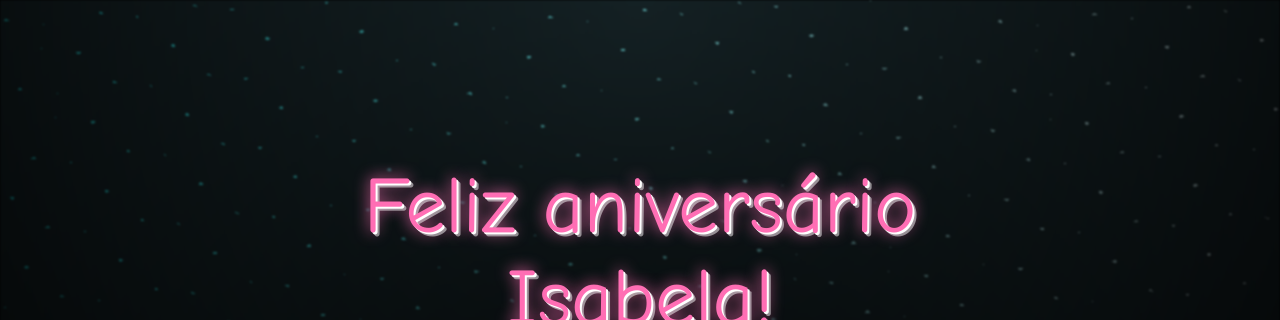
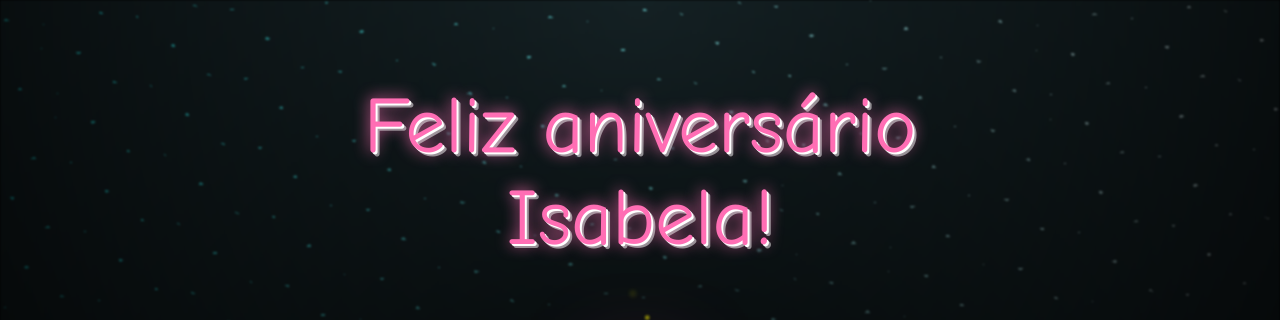
Before and after one commit to pedro05rocha/isinha, a website: page index.html in a window 1280 px wide. Shown: the top 320 px of the page. Drawn offline with Linux system fonts and the light colour scheme; grey boxes are pictures that could not be loaded.

Commit message:
Update index.html

```diff
--- a/index.html
+++ b/index.html
@@ -10,7 +10,7 @@
 </head>
 <body class="container">
 <!-- Texto do topo -->
-<div class="happy-birthday" style="position: absolute; top: 20%; left: 50%; transform: translateX(-50%); text-align: center; font-size: 10vmin; font-family: 'Comic Sans MS', 'Chalkboard SE', 'Marker Felt', sans-serif; color: #ff6eb4; text-shadow: 2px 2px 0 #fff, 4px 4px 0 rgba(255,255,255,0.5), 0 0 15px #ff6eb4;">
+<div class="happy-birthday" style="position: absolute; top: 10%; left: 50%; transform: translateX(-50%); text-align: center; font-size: 10vmin; font-family: 'Comic Sans MS', 'Chalkboard SE', 'Marker Felt', sans-serif; color: #ff6eb4; text-shadow: 2px 2px 0 #fff, 4px 4px 0 rgba(255,255,255,0.5), 0 0 15px #ff6eb4;">
     Feliz aniversário Isabela!
 </div>
 
```
